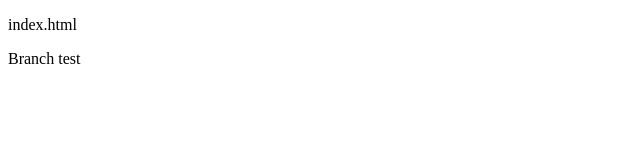
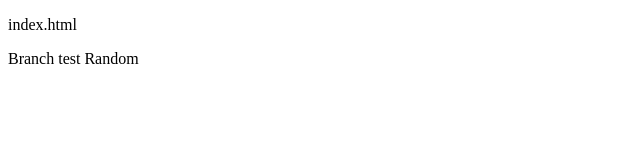
Before and after one commit to Indong-Firebat/MyLocalRepo, a plain HTML site: page index.html in a window 1280 px wide. Shown: the full height of the page, 0-640 px from the left. Drawn offline with Linux system fonts and the light colour scheme.

```diff
--- a/index.html
+++ b/index.html
@@ -3,5 +3,6 @@
 	<body>
 		<p>index.html</p>
 		Branch test
+		Random
 	</body>
 </html>
```
